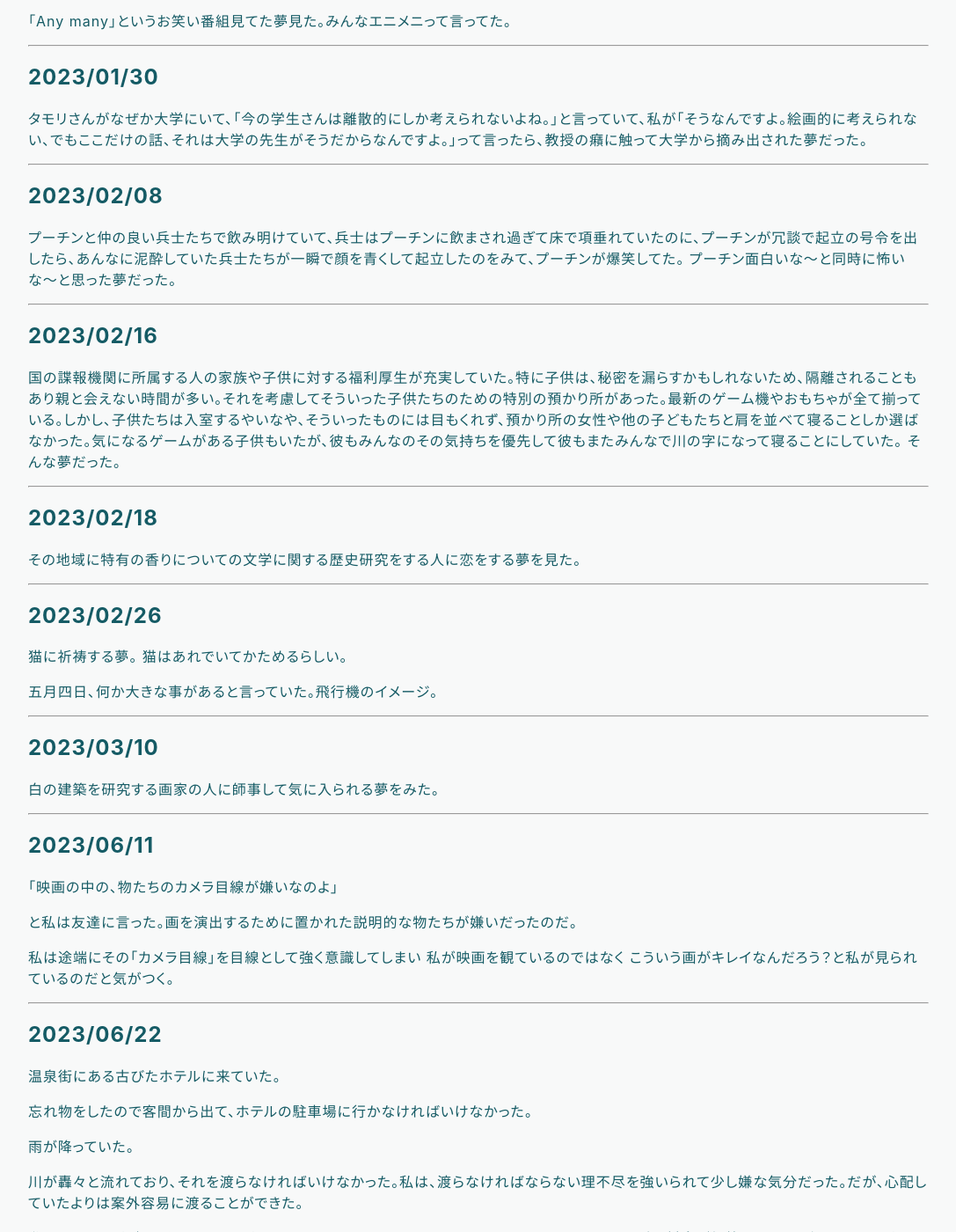
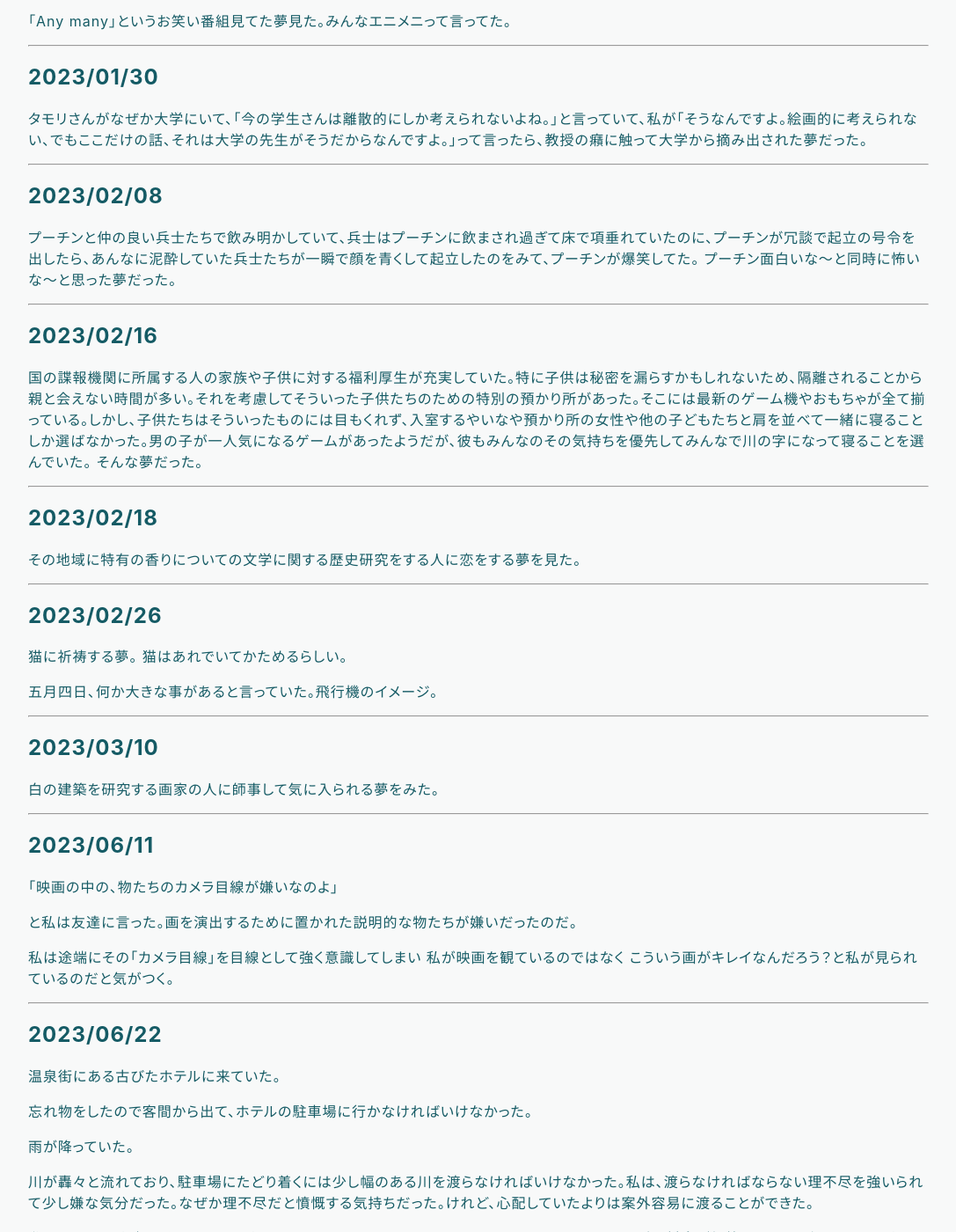
Before and after one commit to hihumi-riku/hihumi-riku.github.io, a Jekyll site: the page built from _posts/2023-06-24-dream_2023.md, in a window 1280 px wide and 1400 px high, scrolled down 620 px. Shown: the whole window at 88% size, without its empty margins (96-1183 px from the left). Built offline with Jekyll 4.4.1, drawn with Linux system fonts in a browser that asks for light colours.

Commit message:
Update 2023-06-24-dream_2023.md

```diff
--- a/_posts/2023-06-24-dream_2023.md
+++ b/_posts/2023-06-24-dream_2023.md
@@ -40,14 +40,14 @@ title: 2022年の夢日記
 <a id="5"></a>
 <a href="#5"></a>
 ## 2023/02/08
-プーチンと仲の良い兵士たちで飲み明けていて、兵士はプーチンに飲まされ過ぎて床で項垂れていたのに、プーチンが冗談で起立の号令を出したら、あんなに泥酔していた兵士たちが一瞬で顔を青くして起立したのをみて、プーチンが爆笑してた。
+プーチンと仲の良い兵士たちで飲み明かしていて、兵士はプーチンに飲まされ過ぎて床で項垂れていたのに、プーチンが冗談で起立の号令を出したら、あんなに泥酔していた兵士たちが一瞬で顔を青くして起立したのをみて、プーチンが爆笑してた。
 プーチン面白いな〜と同時に怖いな〜と思った夢だった。
 
 ---
 <a id="6"></a>
 <a href="#6"></a>
 ## 2023/02/16
-国の諜報機関に所属する人の家族や子供に対する福利厚生が充実していた。特に子供は、秘密を漏らすかもしれないため、隔離されることもあり親と会えない時間が多い。それを考慮してそういった子供たちのための特別の預かり所があった。最新のゲーム機やおもちゃが全て揃っている。しかし、子供たちは入室するやいなや、そういったものには目もくれず、預かり所の女性や他の子どもたちと肩を並べて寝ることしか選ばなかった。気になるゲームがある子供もいたが、彼もみんなのその気持ちを優先して彼もまたみんなで川の字になって寝ることにしていた。
+国の諜報機関に所属する人の家族や子供に対する福利厚生が充実していた。特に子供は秘密を漏らすかもしれないため、隔離されることから親と会えない時間が多い。それを考慮してそういった子供たちのための特別の預かり所があった。そこには最新のゲーム機やおもちゃが全て揃っている。しかし、子供たちはそういったものには目もくれず、入室するやいなや預かり所の女性や他の子どもたちと肩を並べて一緒に寝ることしか選ばなかった。男の子が一人気になるゲームがあったようだが、彼もみんなのその気持ちを優先してみんなで川の字になって寝ることを選んでいた。
 そんな夢だった。
 
 
@@ -94,7 +94,7 @@ title: 2022年の夢日記
 
 雨が降っていた。
 
-川が轟々と流れており、それを渡らなければいけなかった。私は、渡らなければならない理不尽を強いられて少し嫌な気分だった。だが、心配していたよりは案外容易に渡ることができた。
+川が轟々と流れており、駐車場にたどり着くには少し幅のある川を渡らなければいけなかった。私は、渡らなければならない理不尽を強いられて少し嫌な気分だった。なぜか理不尽だと憤慨する気持ちだった。けれど、心配していたよりは案外容易に渡ることができた。
 
 私はレンタルビデオを返さなければならなかったのだ。それなのにホテルへきてしまい、どんどん延長料金が加算されていく心配をせねばならなかったのだ。
 
```
